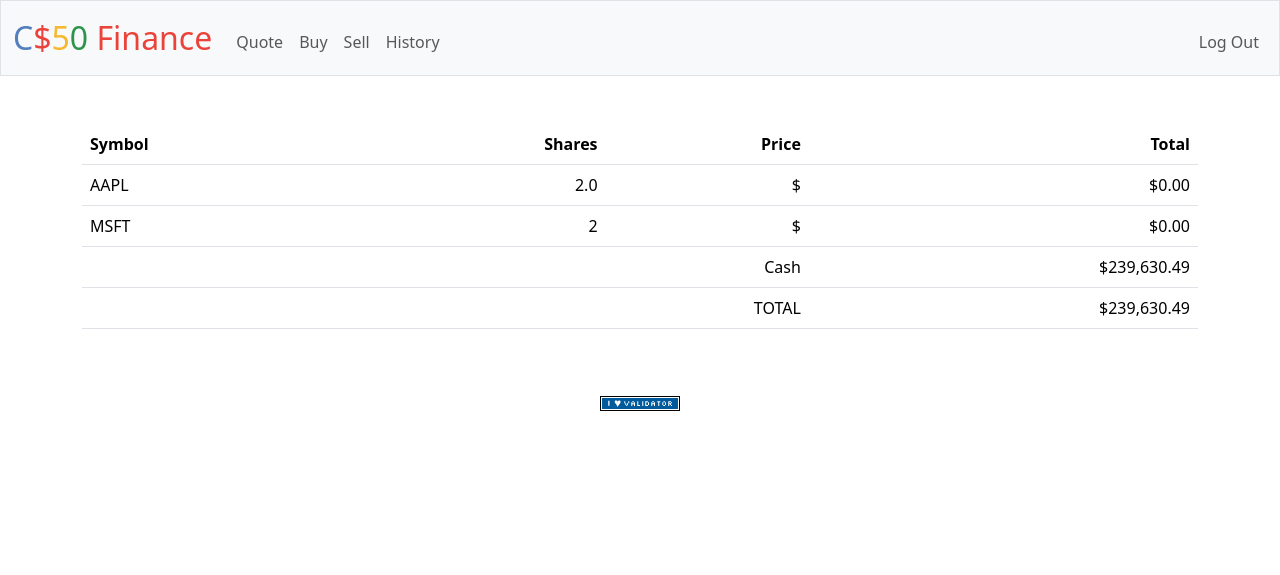
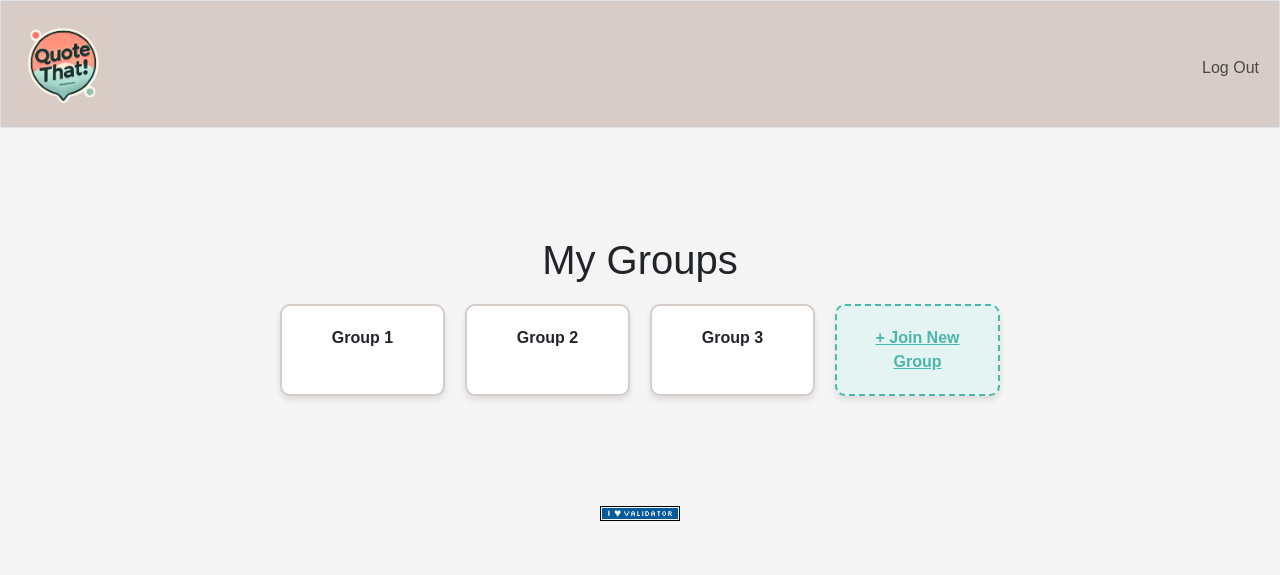
Before and after one commit to matteos24/quote-that, a Flask app: page / in a window 1280 px wide. Shown: the top 575 px of the page. Run offline with Flask 3, Linux system fonts and the light colour scheme; a user stored in the database is signed in; data that the repository does not hold is empty; some libraries are stand-ins or nearby versions.

Commit message:
unfinanced it

```diff
--- a/static/styles.css
+++ b/static/styles.css
@@ -1,23 +1,78 @@
-/* Size for brand */
-nav .navbar-brand
-{
-    font-size: xx-large;
+/* NAVIGATION BAR */
+/* Logo */
+.logo {
+    width: 100px;
+    height: auto;
 }
 
-/* Colors for brand */
-nav .navbar-brand .blue
-{
-    color: #537fbe;
+/* Background */
+.bg-custom {
+    background-color: #D7CCC8
 }
-nav .navbar-brand .red
-{
-    color: #ea433b;
+
+.navbar {
+    width: 100%;
 }
-nav .navbar-brand .yellow
-{
-    color: #f5b82e;
+
+/* BODY */
+/* Background */
+body {
+    background: #F5F5F5;
 }
-nav .navbar-brand .green
-{
-    color: #2e944b;
-}
+
+/* HOMEPAGE */
+/* General Styles */
+body {
+    font-family: Arial, sans-serif;
+    margin: 0;
+    padding: 0;
+    display: flex;
+    flex-direction: column;
+    align-items: center;
+  }
+
+  /* Container */
+  .container {
+    max-width: 800px;
+    margin: 20px auto;
+    padding: 20px;
+    text-align: center;
+  }
+
+  /* Group Grid */
+  .group-grid {
+    display: grid;
+    grid-template-columns: repeat(auto-fill, minmax(150px, 1fr));
+    gap: 20px;
+    margin-top: 20px;
+  }
+
+  /* Group Card */
+  .group-card {
+    background-color: #ffffff;
+    border: 2px solid #D7CCC8;
+    border-radius: 10px;
+    padding: 20px;
+    text-align: center;
+    font-weight: bold;
+    cursor: pointer;
+    box-shadow: 0 4px 6px rgba(0, 0, 0, 0.1);
+    transition: transform 0.2s, box-shadow 0.2s;
+  }
+
+  /* Hover Effect */
+  .group-card:hover {
+    transform: translateY(-5px);
+    box-shadow: 0 6px 12px rgba(0, 0, 0, 0.2);
+  }
+
+  /* Join New Group Card */
+  .join-card {
+    background-color: #E3F4F2;
+    color: #4db6ac;
+    border: 2px dashed #4db6ac;
+  }
+
+  .join-card:hover {
+    background-color: #E3F4F2;
+  }
--- a/templates/index.html
+++ b/templates/index.html
@@ -1,38 +1,22 @@
 {% extends "layout.html" %}
 
 {% block title %}
-    Index
+    Home
 {% endblock %}
 
 {% block main %}
-   <table class = "table">
-        <thead>
-            <tr>
-                <th class = "text-start">Symbol</th>
-                <th class = "text-end">Shares</th>
-                <th class = "text-end">Price</th>
-                <th class = "text-end">Total</th>
-            </tr>
-        </thead>
-        <tbody>
-            {% for stock in info%}
-                            <tr>
-                                <td class = "text-start">{{stock.symbol}}</td>
-                                <td class = "text-end">{{stock.total_shares}}</td>
-                                <td class = "text-end">{{prices[stock.symbol] | usd}}</td>
-                                <td class = "text-end">{{(stock.total_shares * prices[stock.symbol]) | float | usd}}</td>
-                            </tr>
-            {% endfor %}
-        </tbody>
-        <tfoot>
-            <tr>
-                <td colspan = "3" class = "text-end">Cash</td>
-                <td class = "text-end">{{cash.user | usd}}</td>
-            </tr>
-            <tr>
-                <td colspan = "3" class = "text-end">TOTAL</td>
-                <td class = "text-end">{{(cash.user + cash.stocks) | float | usd}} </td>
-            </tr>
-        </tfoot>
-   </table>
+    <div class="container">
+        <h1>My Groups</h1>
+        <div class="group-grid">
+            <!-- Group cards -->
+            <!--make this a for loop-->
+            <div class="group-card">Group 1</div>
+            <div class="group-card">Group 2</div>
+            <div class="group-card">Group 3</div>
+
+            <!-- Join New Group Button -->
+            <a href="add.html" class="group-card join-card">+ Join New Group</a>
+            </div>
+          </div>
+          <script src="script.js"></script>
 {% endblock %}
--- a/templates/layout.html
+++ b/templates/layout.html
@@ -16,34 +16,34 @@
 
         <link href="/static/styles.css" rel="stylesheet">
 
-        <title>C$50 Finance: {% block title %}{% endblock %}</title>
+    <title>Quote That!: {% block title %}{% endblock %}</title>
 
     </head>
 
     <body>
 
-        <nav class="bg-light border navbar navbar-expand-md navbar-light">
+        <nav class="bg-custom border navbar navbar-expand-md navbar-light">
             <div class="container-fluid">
-                <a class="navbar-brand" href="/"><span class="blue">C</span><span class="red">$</span><span class="yellow">5</span><span class="green">0</span> <span class="red">Finance</span></a>
+                <a class="navbar-brand" href="/"><img class="logo" src="static/logo.png" alt="Quote That! Logo"></a>
                 <button aria-controls="navbar" aria-expanded="false" aria-label="Toggle navigation" class="navbar-toggler" data-bs-target="#navbar" data-bs-toggle="collapse" type="button">
                     <span class="navbar-toggler-icon"></span>
                 </button>
                 <div class="collapse navbar-collapse" id="navbar">
                     {% if session["user_id"] %}
-                        <ul class="navbar-nav me-auto mt-2">
+                        <!--<ul class="navbar-nav me-auto mt-2">
                             <li class="nav-item"><a class="nav-link" href="/quote">Quote</a></li>
                             <li class="nav-item"><a class="nav-link" href="/buy">Buy</a></li>
                             <li class="nav-item"><a class="nav-link" href="/sell">Sell</a></li>
                             <li class="nav-item"><a class="nav-link" href="/history">History</a></li>
-                        </ul>
+                        </ul> -->
                         <ul class="navbar-nav ms-auto mt-2">
                             <li class="nav-item"><a class="nav-link" href="/logout">Log Out</a></li>
                         </ul>
                     {% else %}
-                        <ul class="navbar-nav ms-auto mt-2">
+                        <!-- <ul class="navbar-nav ms-auto mt-2">
                             <li class="nav-item"><a class="nav-link" href="/register">Register</a></li>
-                            <li class="nav-item"><a class="nav-link" href="/login">Log In</a></li>
-                        </ul>
+                            <li class="nav-item"><a class="nav-link" href="/login">Log in</a></li>
+                        </ul> -->
                     {% endif %}
                 </div>
             </div>
--- a/templates/login.html
+++ b/templates/login.html
@@ -1,10 +1,12 @@
 {% extends "layout.html" %}
 
 {% block title %}
-    Log In
+    Welcome
 {% endblock %}
 
 {% block main %}
+    <h1>Welcome to Quote That!</h1>
+    <p>Connect with your friends by posting, sharing, and saving quotes that matter. A place to preserve memories, humor, and inspiration.</p>
     <form action="/login" method="post">
         <div class="mb-3">
             <input autocomplete="off" autofocus class="form-control mx-auto w-auto" name="username" placeholder="Username" type="text">
@@ -14,4 +16,5 @@
         </div>
         <button class="btn btn-primary" type="submit">Log In</button>
     </form>
+    <p><a href="/register">Don't have an account yet?</a></li>
 {% endblock %}
--- a/templates/register.html
+++ b/templates/register.html
@@ -5,6 +5,7 @@
 {% endblock %}
 
 {% block main %}
+    <h1>Register</h1>
     <form action="/register" method="post">
         <div class="mb-3">
             <input autocomplete="off" autofocus class="form-control mx-auto w-auto" name="username" placeholder="Username" type="text">
@@ -12,8 +13,8 @@
         <div class="mb-3">
             <input class="form-control mx-auto w-auto" name="password" placeholder="Password" type="password">
         </div>
-        <div classv = "mb-3">
-            <input class="form-control mx-auto w-auto" name="confirmation" placeholder = "Password (Again)" type = "password">
+        <div class="mb-3">
+            <input class="form-control mx-auto w-auto" name="confirmation" placeholder = "Confirm Password" type = "password">
         </div>
         <button class="btn btn-primary" type="submit">Register</button>
     </form>
```
Also changed, not shown: templates/add.html (added, +14 -0 lines), templates/buy.html (deleted, +0 -23 lines), templates/history.html (deleted, +0 -28 lines), templates/sell.html (deleted, +0 -22 lines), finance.db, static/logo.png (added), templates/book.html (renamed from templates/quoted.html), 3 other files.
